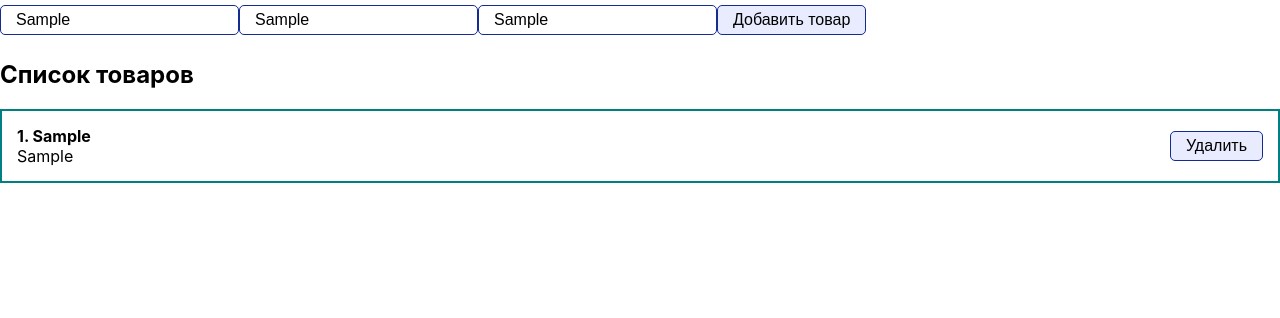
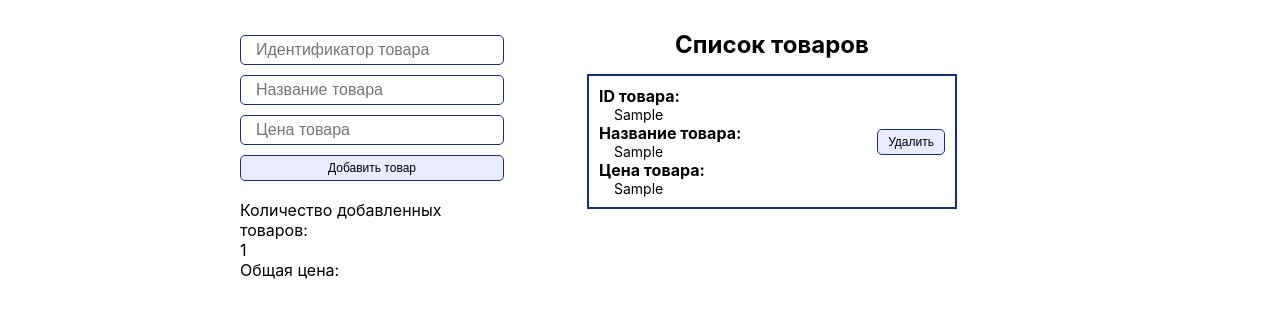
Before and after one commit to selfmotivation/shop-cart-template, a React (Create React App) app: page / in a window 1280 px wide. Both pictures are taken after typing "Sample", "Sample", "Sample" into the empty fields and a click on the button "Добавить товар". Shown: the top 318 px of the page. Built offline with nearby package versions, Linux system fonts and the light colour scheme.

Commit message:
feat: add summary block (sum doesnt work), refactor styles

```diff
--- a/src/App.css
+++ /dev/null
@@ -1,14 +0,0 @@
-.App {
-
-}
-
-.cartItem {
-  display: flex;
-  justify-content: space-between;
-  align-items: center;
-
-  padding: 15px;
-  margin-top: 15px;
-
-  border: 2px solid teal;
-}
--- a/src/App.js
+++ b/src/App.js
@@ -1,5 +1,5 @@
 import React, { useState } from "react";
-import './App.css';
+import './styles/App.css';
 import { AddToCartForm } from './components/AddToCartForm.jsx';
 import { CartList } from './components/CartList.jsx';
 
@@ -14,15 +14,34 @@ function App() {
     setCartItems(cartItems.filter(c => c.cartItemId !== cartItem.cartItemId));
   }
 
+  const summaryPrice = (cartItems) => {
+    let sum = 0;
+
+    cartItems.map(item => {
+      sum += item.cartItemPrice;
+      console.log(item.cartItemPrice);
+    })
+
+    return sum;
+  }
+
   return (
     <div className="App">
       <AddToCartForm create={createCartItem}/>
-      {cartItems.length
-        ?
-        <CartList remove={removeCartItem} cartItems={cartItems} title={"Список товаров"}/>
-        :
-        <h3>Список пуст</h3>
-      }
+      <div className="summary">
+        <p>Количество добавленных товаров:</p>
+        <p>{cartItems.length}</p>
+        <p>Общая цена:</p>
+        <p>{summaryPrice}</p>
+      </div>
+      <div className="cartList">
+        {cartItems.length
+          ?
+          <CartList remove={removeCartItem} cartItems={cartItems} title={"Список товаров"}/>
+          :
+          <h2 className="cartList__title">Список товаров пуст</h2>
+        }
+      </div>
     </div>
   );
 }
--- a/src/components/AddToCartForm.jsx
+++ b/src/components/AddToCartForm.jsx
@@ -8,31 +8,43 @@ export const AddToCartForm = ({create}) => {
   const addNewCartItem = (e) => {
     e.preventDefault();
 
-    const newCartItem = {
-      ...cartItem, cartItemId: Date.now(),
+    if (cartItem.cartItemId && cartItem.cartItemTitle && cartItem.cartItemPrice) {
+      const newCartItem = {
+        ...cartItem,
+      }
+
+      console.log(newCartItem);
+
+      create(newCartItem);
+
+      setCartItem({cartItemId: '', cartItemTitle: '', cartItemPrice: ''})
+    } else {
+      alert('Необходимо заполнить все поля!')
     }
-    create(newCartItem);
   }
 
   return (
-    <form>
+    <form className='form'>
       <CartInput
         value={cartItem.cartItemId}
         onChange={e => setCartItem({...cartItem, cartItemId: e.target.value})}
         type="text"
         placeholder="Идентификатор товара"
+        required
       />
       <CartInput
         value={cartItem.cartItemTitle}
         onChange={e => setCartItem({...cartItem, cartItemTitle: e.target.value})}
         type="text"
         placeholder="Название товара"
+        required
       />
       <CartInput
         value={cartItem.cartItemPrice}
         onChange={e => setCartItem({...cartItem, cartItemPrice: e.target.value})}
         type="text"
         placeholder="Цена товара"
+        required
       />
       <CartButton onClick={addNewCartItem}>Добавить товар</CartButton>
     </form>
--- a/src/components/CartItem.jsx
+++ b/src/components/CartItem.jsx
@@ -5,10 +5,16 @@ export const CartItem = (props) => {
   return (
     <div className='cartItem'>
       <div className='cartItemContent'>
-        <strong>{props.number}. {props.cartItem.cartItemTitle}</strong>
-        <div>
+        <p className='title'>ID товара:</p>
+        <p className='text'>{props.cartItem.cartItemId}</p>
+        <p className='title'>Название товара:</p>
+        <p className='text'>
+          {props.cartItem.cartItemTitle}
+        </p>
+        <p className='title'>Цена товара:</p>
+        <p className='text'>
           {props.cartItem.cartItemPrice}
-        </div>
+        </p>
       </div>
       <CartButton onClick={() => props.remove(props.cartItem)}>
         Удалить
--- a/src/components/CartList.jsx
+++ b/src/components/CartList.jsx
@@ -2,10 +2,9 @@ import React from 'react'
 import { CartItem } from './CartItem'
 
 export const CartList = ({cartItems, remove}) => {
-  console.log(cartItems);
   return (
     <div>
-      <h2>Список товаров</h2>
+      <h2 className='cartList__title'>Список товаров</h2>
       {cartItems.map((cartItem, index) =>
         <CartItem remove={remove} number={index + 1} cartItem={cartItem} key={cartItem.cartItemId}/>
       )}
--- a/src/components/UI/CartButton/CartButton.module.css
+++ b/src/components/UI/CartButton/CartButton.module.css
@@ -1,7 +1,7 @@
 .cartBtn {
   margin: 5px 0;
-  padding: 5px 15px;
-  font-size: 16px;
+  padding: 5px 10px;
+  font-size: 12px;
 
   border: 1px solid rgb(20, 43, 146);
   border-radius: 5px;
--- /dev/null
+++ b/src/styles/App.css
@@ -0,0 +1,69 @@
+* {
+  padding: 0;
+  margin: 0;
+}
+
+.App {
+  max-width: 800px;
+  height: 90vh;
+  margin: 10px auto;
+  padding: 20px 30px;
+
+  display: flex;
+  flex-direction: column;
+  flex-wrap: wrap;
+
+  /* border: 2px solid rgb(71, 211, 230); */
+
+  overflow-y: scroll;
+}
+
+.form {
+  display: flex;
+  flex-direction: column;
+  width: 33%;
+  position: sticky;
+  top: 0;
+}
+
+.summary {
+  width: 33%;
+  position: sticky;
+  top: 170px;
+}
+
+.cartList {
+  width: 50%;
+  height: 100%;
+  /* border: 3px solid rgb(63, 158, 196); */
+  border-radius: 5px;
+}
+
+.cartList__title {
+  text-align: center;
+}
+
+.cartItem {
+  display: flex;
+  justify-content: space-between;
+  align-items: center;
+
+  padding: 10px;
+  margin: 15px;
+
+  border: 2px solid rgb(20, 43, 146);
+}
+
+.cartItem .title {
+  font-size: 16px;
+  font-weight: bold;
+}
+
+.cartItem .text {
+  font-size: 14px;
+  margin-left: 15px;
+}
+
+.cartItemContent {
+  word-break: break-word;
+}
```
